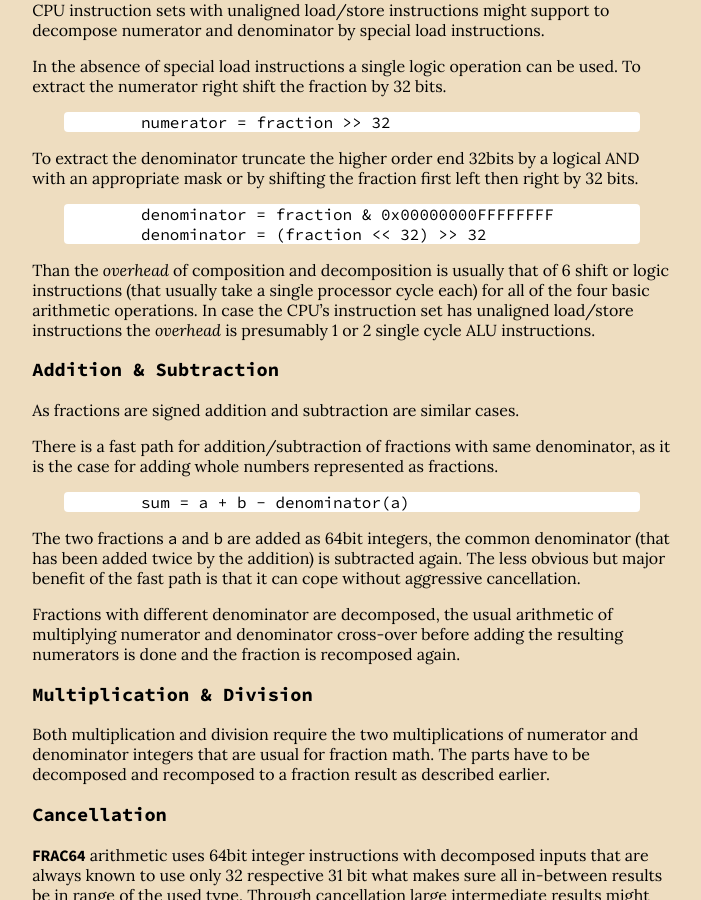
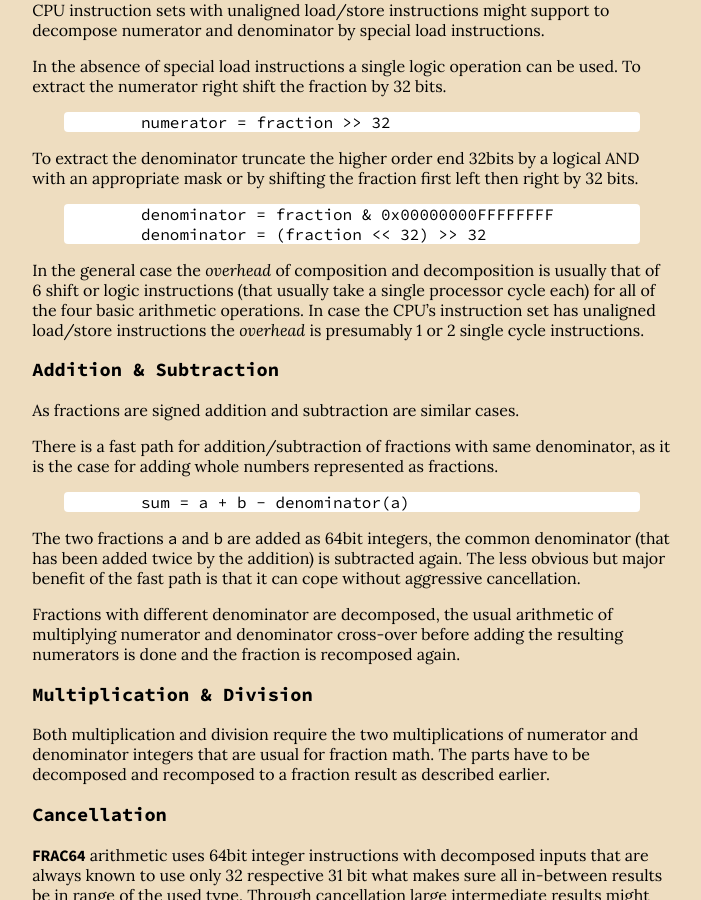
Before and after one commit to frac64/frac64.github.io, a Jekyll site: the page built from index.md, in a window 1280 px wide and 900 px high, scrolled down 1172 px. Shown: the whole window, without its empty margins (127-828 px from the left). Built offline with Jekyll 4.4.1, drawn with Linux system fonts in a browser that asks for light colours.

Commit message:
Update index.md

```diff
--- a/index.md
+++ b/index.md
@@ -73,11 +73,11 @@ by 32 bits.
 		denominator = fraction & 0x00000000FFFFFFFF
 		denominator = (fraction << 32) >> 32
 
-Than the _overhead_ of composition and decomposition is usually that of 6 shift
-or logic instructions (that usually take a single processor cycle each) for all
-of the four basic arithmetic operations.
+In the general case the _overhead_ of composition and decomposition is usually
+that of 6 shift or logic instructions (that usually take a single processor cycle
+each) for all of the four basic arithmetic operations.
 In case the CPU's instruction set has unaligned load/store instructions the
-_overhead_ is presumably 1 or 2 single cycle ALU instructions.
+_overhead_ is presumably 1 or 2 single cycle instructions.
 
 ### Addition & Subtraction
 As fractions are signed addition and subtraction are similar cases.
```
